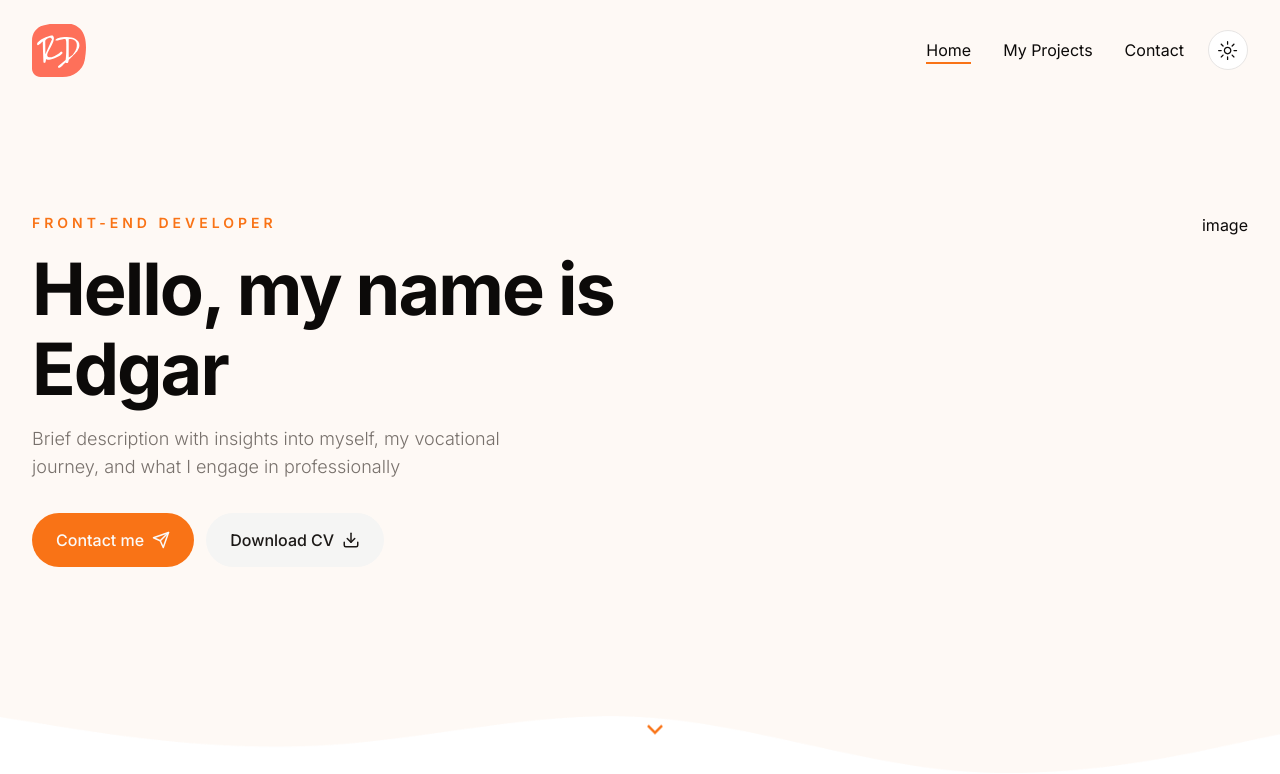
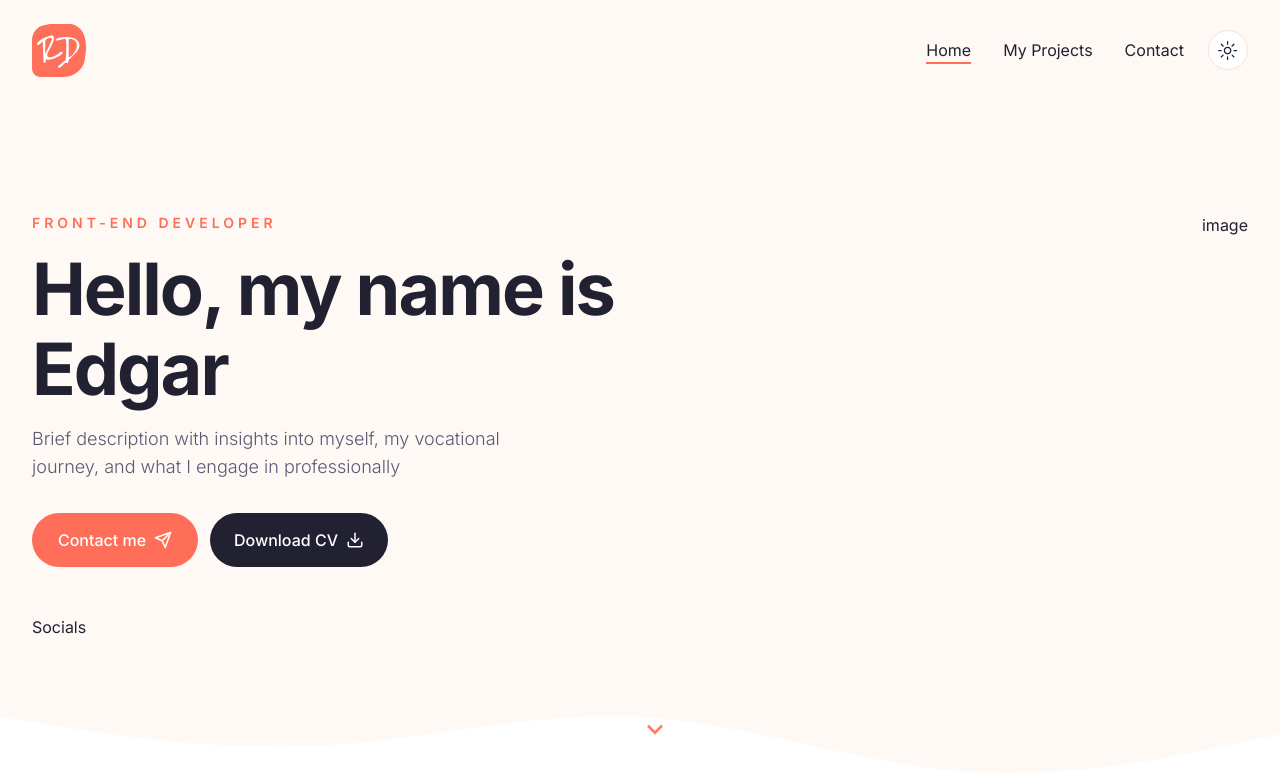
Before and after one commit to edgarespinoza7/edgarespinoza7.github.io, a Next.js app: page / in a window 1280 px wide. Shown: the top 774 px of the page. Built offline with nearby package versions, Linux system fonts and the light colour scheme.

Commit message:
17 commit -updated style, bg, primary, secondary- OK

```diff
--- a/app/globals.css
+++ b/app/globals.css
@@ -7,47 +7,49 @@
   @layer base {
     :root {
       --background: 0 0% 100%;
-      --foreground: 20 14.3% 4.1%;
+      --foreground: 240 19% 16%;
       --card: 0 0% 100%;
-      --card-foreground: 20 14.3% 4.1%;
+      --card-foreground: 240 19% 16%;
       --popover: 0 0% 100%;
       --popover-foreground: 20 14.3% 4.1%;
-      --primary: 24.6 95% 53.1%;
-      --primary-foreground: 60 9.1% 97.8%;
-      --secondary: 60 4.8% 95.9%;
-      --secondary-foreground: 24 9.8% 10%;
+      --primary: 8 99% 67%;
+      --primary-foreground: 300 0% 100%;
+      --secondary: 240 19% 16%;
+      --secondary-foreground: 300 0% 100%;
+      --tertiary: 27 82% 98%;
       --muted: 60 4.8% 95.9%;
-      --muted-foreground: 25 5.3% 44.7%;
-      --accent: 60 4.8% 95.9%;
+      --muted-foreground: 237 13% 40%;
+      --accent: 237 9% 96%;
       --accent-foreground: 24 9.8% 10%;
       --destructive: 0 84.2% 60.2%;
       --destructive-foreground: 60 9.1% 97.8%;
-      --border: 20 5.9% 90%;
-      --input: 20 5.9% 90%;
-      --ring: 24.6 95% 53.1%;
+      --border: 8 82% 92%;
+      --input: 8 82% 92%;
+      --ring: 9 99% 67%;
       --radius: 0.5rem;
     }
 
     .dark {
-      --background: 20 14.3% 4.1%;
+      --background: 237 22% 20%;
       --foreground: 60 9.1% 97.8%;
-      --card: 20 14.3% 4.1%;
-      --card-foreground: 60 9.1% 97.8%;
+      --card: 240 19% 16%;
+      --card-foreground: 300 0% 100%;
       --popover: 20 14.3% 4.1%;
       --popover-foreground: 60 9.1% 97.8%;
-      --primary: 20.5 90.2% 48.2%;
-      --primary-foreground: 60 9.1% 97.8%;
-      --secondary: 12 6.5% 15.1%;
-      --secondary-foreground: 60 9.1% 97.8%;
+      --primary: 8 99% 67%;
+      --primary-foreground: 300 0% 100%;
+      --secondary: 240 19% 16%;
+      --secondary-foreground: 300 0% 100%;
+      --tertiary: 237 22% 20%;
       --muted: 12 6.5% 15.1%;
-      --muted-foreground: 24 5.4% 63.9%;
-      --accent: 12 6.5% 15.1%;
-      --accent-foreground: 60 9.1% 97.8%;
+      --muted-foreground: 237 13% 63%;
+      --accent: 240 19% 16%;
+      --accent-foreground: 300 0% 100%;
       --destructive: 0 72.2% 50.6%;
       --destructive-foreground: 60 9.1% 97.8%;
-      --border: 12 6.5% 15.1%;
-      --input: 12 6.5% 15.1%;
-      --ring: 20.5 90.2% 48.2%;
+      --border: 237 22% 23%;
+      --input: 237 22% 23%;
+      --ring: 8 99% 67% ;
     }
   }
 
--- a/components/Hero.jsx
+++ b/components/Hero.jsx
@@ -41,6 +41,7 @@
                 <Download size={18} />
               </Button>
             </div>
+            <Socials />
           </div>
           <div className="hidden xl:flex relative">image</div>
         </div>
--- a/components/ui/button.jsx
+++ b/components/ui/button.jsx
@@ -20,7 +20,7 @@
         link: "text-primary underline-offset-4 hover:underline",
       },
       size: {
-        default: "h-[54px] px-6 py-2",
+        default: "h-[54px] px-6 py-2 min-w-[166px]",
         sm: "h-9 rounded-md px-3",
         lg: "h-11 rounded-md px-8",
         icon: "h-10 w-10",
--- a/tailwind.config.js
+++ b/tailwind.config.js
@@ -30,6 +30,10 @@
         secondary: {
           DEFAULT: "hsl(var(--secondary))",
           foreground: "hsl(var(--secondary-foreground))",
+        },
+        tertiary: {
+          DEFAULT: "hsl(var(--tertiary))",
+
         },
         destructive: {
           DEFAULT: "hsl(var(--destructive))",
```
